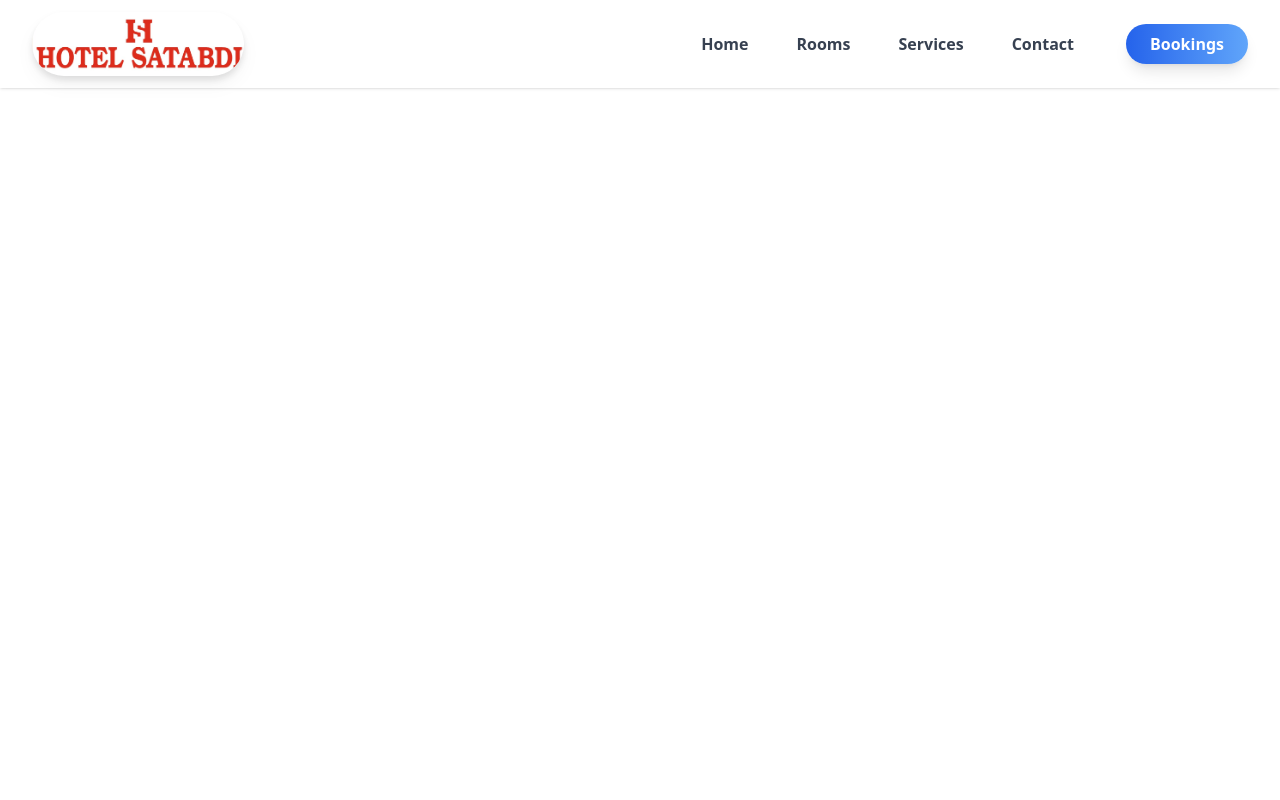
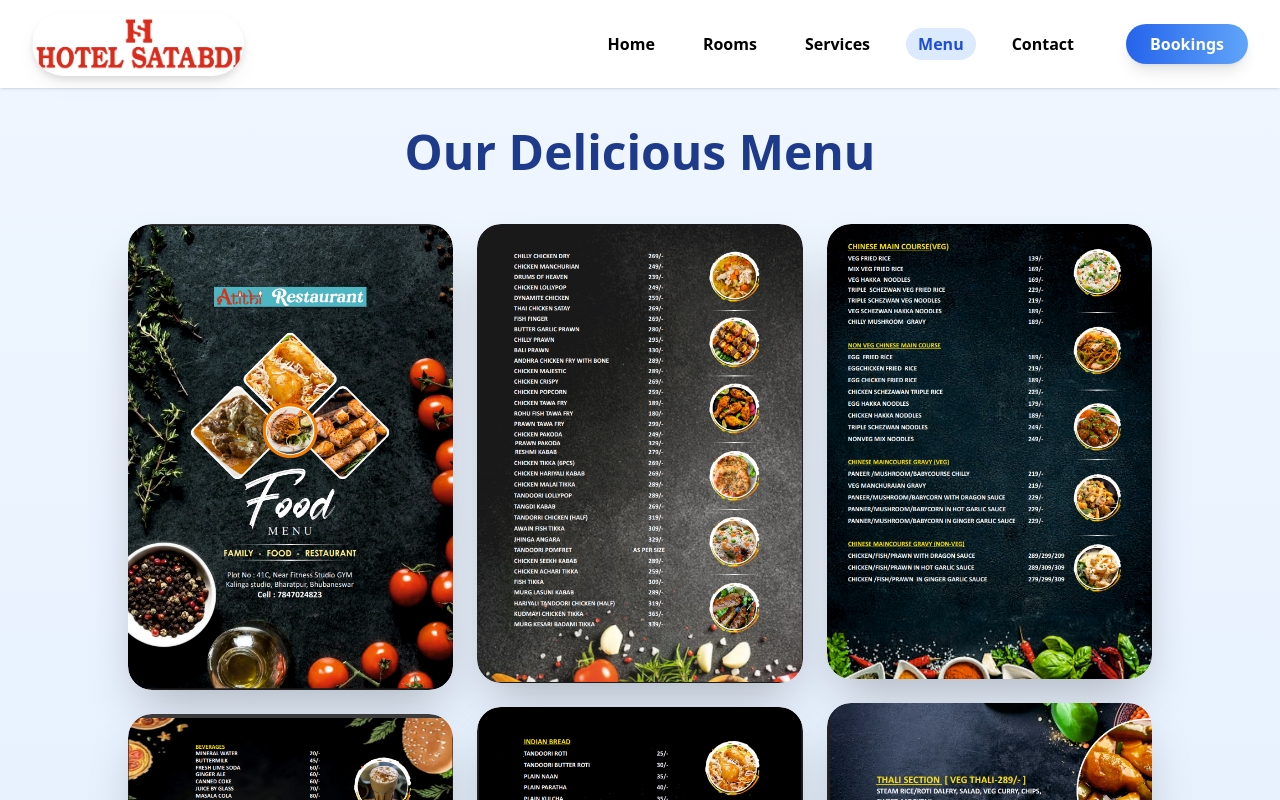
Before and after one commit to retrodserver/Satabdi_Website, a React (Vite) app: page /menu in a window 1280 px wide. Shown: the top 800 px of the page. Built offline with nearby package versions, Linux system fonts and the light colour scheme.

Commit message:
Changes in menu

```diff
--- a/src/App.jsx
+++ b/src/App.jsx
@@ -11,6 +11,7 @@ import Offers from "./components/Offers";
 import Gallery from "./components/Gallery";
 import Testimonials from "./components/Testimonials";
 import Blog from "./components/Blog";
+import Menu from "./components/Menu";
 import Footer from "./components/Footer";
 import Contact from "./components/Contact";
 
@@ -45,6 +46,7 @@ function App() {
           <Route path="/testimonials" element={<Testimonials />} />
           <Route path="/blog" element={<Blog />} />
           <Route path="/about" element={<About />} />
+          <Route path="/menu" element={<Menu />} />
           <Route path="/footer" element={<Footer />} />
           <Route path="/contact" element={<><Contact /><Footer /></>} />
         </Routes>
--- a/src/components/Header.jsx
+++ b/src/components/Header.jsx
@@ -25,11 +25,9 @@ function Header({ dark, setDark }) {
 
       {/* Desktop Nav */}
       <nav
-        className={`hidden md:flex gap-4 sm:gap-6 font-medium items-center ${
-          dark ? "text-gray-200" : "text-gray-700"
-        }`}
+        className={`hidden md:flex gap-4 sm:gap-6 font-medium items-center`}
       >
-        {[{ path: "/", label: "Home" }, { path: "/rooms", label: "Rooms" }, { path: "/services", label: "Services" }, { path: "/contact", label: "Contact" }].map(
+        {[{ path: "/", label: "Home" }, { path: "/rooms", label: "Rooms" }, { path: "/services", label: "Services" }, { path: "/menu", label: "Menu" }, { path: "/contact", label: "Contact" }].map(
           (link) => (
             <Link
               key={link.path}
@@ -92,7 +90,7 @@ function Header({ dark, setDark }) {
         <nav
           className={`absolute top-full left-0 w-full bg-white dark:bg-gray-900 flex flex-col gap-3 font-medium px-4 py-3 shadow-md md:hidden transition-transform transform origin-top`}
         >
-          {[{ path: "/", label: "Home" }, { path: "/rooms", label: "Rooms" }, { path: "/services", label: "Services" }, { path: "/contact", label: "Contact" }].map(
+          {[{ path: "/", label: "Home" }, { path: "/rooms", label: "Rooms" }, { path: "/services", label: "Services" }, { path: "/menu", label: "Menu" }, { path: "/contact", label: "Contact" }].map(
             (link) => (
               <Link
                 key={link.path}
--- /dev/null
+++ b/src/components/Menu.jsx
@@ -0,0 +1,122 @@
+import React, { useState } from "react";
+import menu1 from "../assets/menu1.jpg";
+import menu2 from "../assets/menu2.jpg";
+import menu3 from "../assets/menu3.jpg";
+import menu4 from "../assets/menu4.jpg";
+import menu5 from "../assets/menu5.jpg";
+import menu6 from "../assets/menu6.jpg";
+import menu7 from "../assets/menu7.jpg";
+import menu8 from "../assets/menu8.jpg";
+import menu9 from "../assets/menu9.jpg";
+
+const initialMenu = [
+  { name: "Paneer Butter Masala", price: "₹220" },
+  { name: "Chicken Biryani", price: "₹250" },
+  { name: "Veg Fried Rice", price: "₹180" },
+  { name: "Tandoori Roti", price: "₹30" },
+];
+
+function Menu() {
+  const [menuItems, setMenuItems] = useState(initialMenu);
+  const [newItem, setNewItem] = useState({ name: "", price: "" });
+
+  const handleChange = (e) =>
+    setNewItem({ ...newItem, [e.target.name]: e.target.value });
+
+  const handleAdd = (e) => {
+    e.preventDefault();
+    if (newItem.name && newItem.price) {
+      setMenuItems([...menuItems, newItem]);
+      setNewItem({ name: "", price: "" });
+    }
+  };
+
+  const menuPhotos = [
+    { img: menu1, label: "Paneer Butter Masala" },
+    { img: menu2, label: "Chicken Biryani" },
+    { img: menu3, label: "Veg Fried Rice" },
+    { img: menu4, label: "Tandoori Roti" },
+    { img: menu5, label: "Dal Makhani" },
+    { img: menu6, label: "Fish Curry" },
+    { img: menu7, label: "Mushroom Masala" },
+    { img: menu8, label: "Naan Bread" },
+    { img: menu9, label: "Dessert Platter" },
+  ];
+
+  return (
+    <section className="mt-16 py-16 px-4 sm:px-8 lg:px-32 bg-gradient-to-b from-blue-50 to-blue-100 dark:from-gray-900 dark:to-gray-800 text-blue-900">
+      <h2 className="text-4xl sm:text-5xl font-extrabold mb-12 text-center text-blue-900 dark:text-blue-200">
+        Our Delicious Menu
+      </h2>
+
+      {/* Masonry Photo Grid */}
+      <div className="columns-1 sm:columns-2 lg:columns-3 gap-6 space-y-6">
+        {menuPhotos.map((item, idx) => (
+          <div
+            key={idx}
+            className="relative w-full mb-6 break-inside-avoid rounded-3xl overflow-hidden shadow-2xl hover:scale-105 transition-transform cursor-pointer"
+          >
+            <img
+              src={item.img}
+              alt={item.label}
+              className="w-full object-cover rounded-3xl"
+            />
+            <div className="absolute inset-0 bg-black/40 opacity-0 hover:opacity-100 transition-opacity flex items-center justify-center rounded-3xl">
+              <span className="text-white text-lg sm:text-xl font-bold text-center px-4">
+                {item.label}
+              </span>
+            </div>
+          </div>
+        ))}
+      </div>
+
+      {/* Add New Menu Item Form */}
+      <div className="max-w-2xl mx-auto mt-12">
+        <form
+          onSubmit={handleAdd}
+          className="flex flex-col sm:flex-row gap-4 justify-center items-center mb-8"
+        >
+          <input
+            type="text"
+            name="name"
+            value={newItem.name}
+            onChange={handleChange}
+            placeholder="Item Name"
+            className="border px-4 py-2 rounded-xl w-full sm:w-1/2 focus:ring-2 focus:ring-blue-400 transition"
+          />
+          <input
+            type="text"
+            name="price"
+            value={newItem.price}
+            onChange={handleChange}
+            placeholder="Price"
+            className="border px-4 py-2 rounded-xl w-full sm:w-1/4 focus:ring-2 focus:ring-blue-400 transition"
+          />
+          <button
+            type="submit"
+            className="bg-gradient-to-r from-blue-600 to-blue-400 text-white px-6 py-2 rounded-xl font-bold hover:scale-105 transition-transform w-full sm:w-auto"
+          >
+            Add
+          </button>
+        </form>
+
+        {/* Menu List */}
+        <ul className="grid grid-cols-1 sm:grid-cols-2 lg:grid-cols-3 gap-6">
+          {menuItems.map((item, idx) => (
+            <li
+              key={idx}
+              className="bg-white dark:bg-gray-800 rounded-3xl shadow-lg p-4 flex justify-between items-center hover:scale-105 transition-transform backdrop-blur-sm"
+            >
+              <span className="text-lg font-semibold">{item.name}</span>
+              <span className="text-blue-600 dark:text-blue-400 font-bold">
+                {item.price}
+              </span>
+            </li>
+          ))}
+        </ul>
+      </div>
+    </section>
+  );
+}
+
+export default Menu;
--- a/src/components/Rooms.jsx
+++ b/src/components/Rooms.jsx
@@ -41,14 +41,14 @@ function Rooms() {
   ];
 
   return (
-    <section className="py-8 sm:py-12 md:py-16 px-4 sm:px-6 md:px-12 text-center bg-gray-50 dark:bg-gray-900">
+  <section className="mt-16 py-8 sm:py-12 md:py-16 px-4 sm:px-6 md:px-12 text-center bg-gray-50 dark:bg-gray-900 mb-16 md:mb-24">
       {/* Heading */}
-      <h2 className="text-2xl sm:text-3xl md:text-4xl font-bold text-blue-900 dark:text-blue-200 mb-10">
-        Luxury Rooms For Discerning Travelers
+      <h2 className="text-xl sm:text-2xl md:text-3xl font-bold text-blue-900 dark:text-blue-200 mb-6 px-2 sm:px-4 break-words">
+        LUXURY ROOMS FOR DISCERNING TRAVELERS
       </h2>
 
       {/* Responsive Grid */}
-      <div className="grid grid-cols-1 sm:grid-cols-2 lg:grid-cols-4 gap-6 md:gap-10 justify-items-center">
+  <div className="grid grid-cols-1 sm:grid-cols-2 lg:grid-cols-4 gap-6 md:gap-10 justify-items-center max-w-7xl mx-auto">
         {rooms.map((room, idx) => (
           <div
             key={idx}
--- a/src/components/Services.jsx
+++ b/src/components/Services.jsx
@@ -34,7 +34,7 @@ const services = [
 
 function Services() {
   return (
-    <section className="py-8 sm:py-12 md:py-16 px-4 sm:px-6 md:px-12 text-center bg-gray-50 overflow-x-hidden">
+    <section className="py-8 sm:py-12 md:py-16 px-4 sm:px-6 md:px-12 text-center bg-gray-50 overflow-x-hidden mt-4 md:mt-8">
       {/* Heading */}
       <h2 className="text-2xl sm:text-3xl md:text-4xl font-bold text-blue-900 mb-10">
         Explore Shatabdi Services
```
